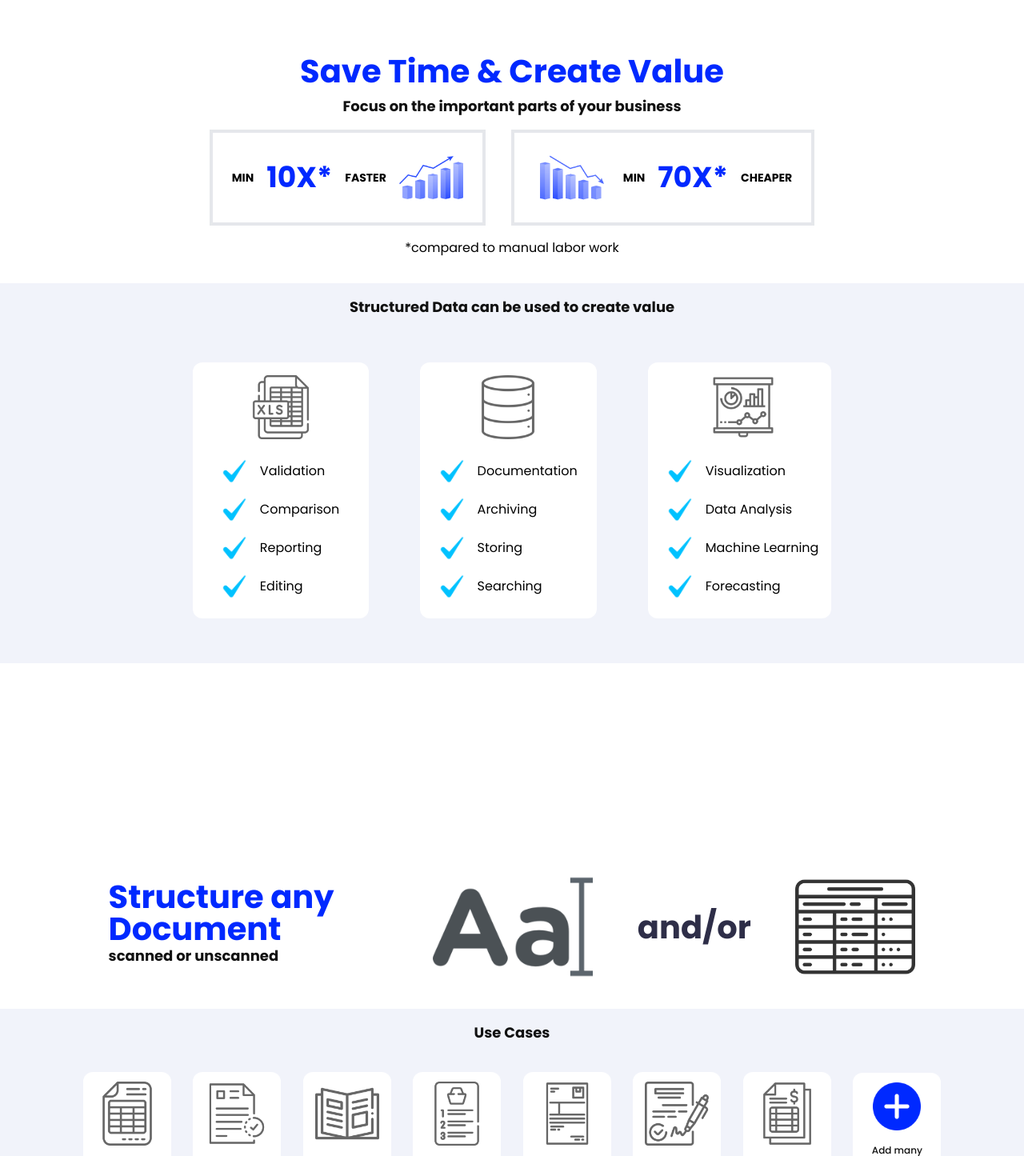
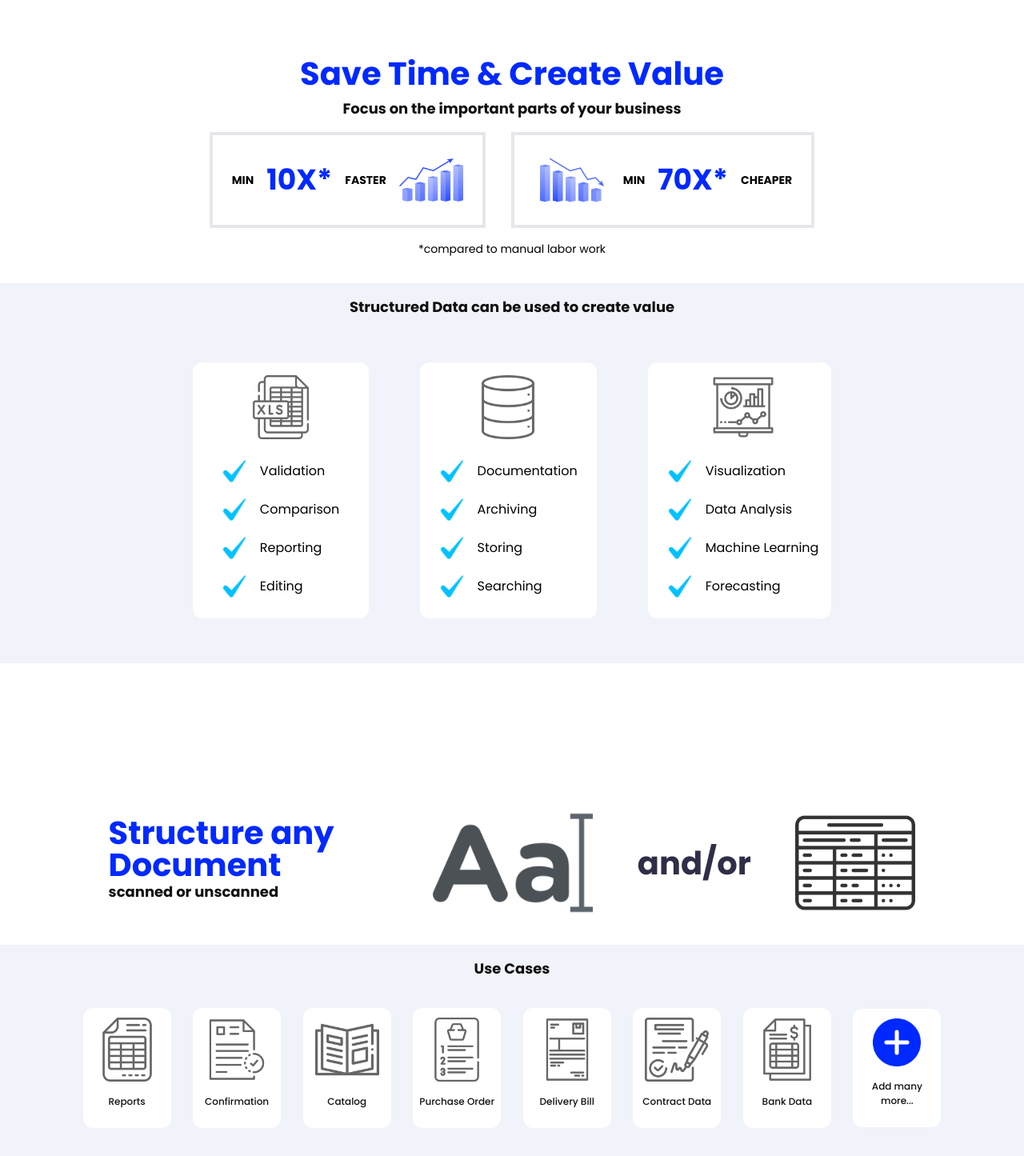
Before and after one commit to zainsadaqat/arithmo, a React (Create React App) app: page / in a window 1280 px wide. Shown: the part 743-2188 px from the top of the page at 80% size. Built offline with nearby package versions, Linux system fonts and the light colour scheme.

Commit message:
Fix the UI

```diff
--- a/src/components/Stats.jsx
+++ b/src/components/Stats.jsx
@@ -33,7 +33,9 @@ const Stats = () => {
           <span className="px-2 text-[14px] font-bold">CHEAPER</span>
         </div>
       </div>
-      <p className="text-center pb-8">*compared to manual labor work</p>
+      <p className="text-[14px] text-center pb-8">
+        *compared to manual labor work
+      </p>
     </section>
   );
 };
--- a/src/components/Structure.jsx
+++ b/src/components/Structure.jsx
@@ -5,7 +5,7 @@ import TableImage from '../assets/TableImage.png';
 const Structure = () => {
   return (
     <section className="max-w-6xl m-auto p-4">
-      <div className="min-h-[50vh] flex flex-col justify-end">
+      <div className="min-h-[40vh] flex flex-col justify-end">
         <div className="flex flex-col justify-evenly items-center flex-wrap md:flex-row">
           <div>
             <h2 className="max-w-[350px] leading-10 text-center text-[30px] text-[#0029FF] font-bold md:text-[40px] md:text-left">
```
